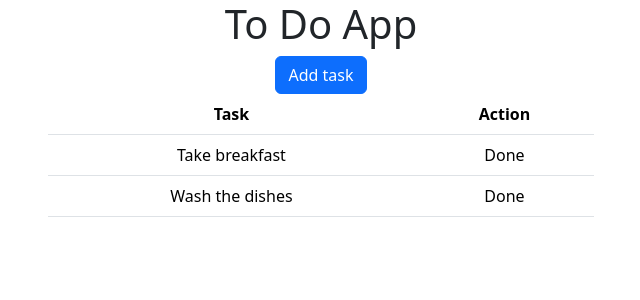
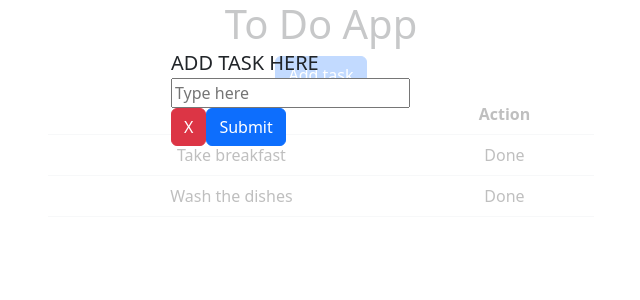
Before and after one commit to veronicapava/ToDo-App-Nextjs, a Next.js app: page / in a window 1280 px wide. Both pictures are taken after a click on the button "Add task". Shown: the top 300 px of the page, without its empty margins (319-959 px from the left). Built offline with nearby package versions, Linux system fonts and the light colour scheme; data requests are answered from the project's data file.

Commit message:
modal is added to add toDos

```diff
--- a/package.json
+++ b/package.json
@@ -13,12 +13,14 @@
     "bootstrap": "^5.3.2",
     "next": "14.0.4",
     "react": "^18",
-    "react-dom": "^18"
+    "react-dom": "^18",
+    "react-modal": "^3.16.1"
   },
   "devDependencies": {
     "@types/node": "^20",
     "@types/react": "^18",
     "@types/react-dom": "^18",
+    "@types/react-modal": "^3.16.3",
     "eslint": "^8",
     "eslint-config-next": "14.0.4",
     "typescript": "^5"
--- a/pages/_app.tsx
+++ b/pages/_app.tsx
@@ -1,6 +1,9 @@
 import '@/styles/globals.css'
 import type { AppProps } from 'next/app'
 import 'bootstrap/dist/css/bootstrap.min.css';
+import Modal from 'react-modal';
+
+Modal.setAppElement('#__next');
 
 export default function App({ Component, pageProps }: AppProps) {
   return <Component {...pageProps} />
--- a/pages/components/AddTask.tsx
+++ b/pages/components/AddTask.tsx
@@ -1,9 +1,62 @@
-
+import { FormEventHandler, useState } from 'react';
+import Modal from 'react-modal';
 
 const AddTask = () => {
+  const [modalIsOpen, setModalIsOpen] = useState(false);
+  const [newTaskValue, setNewTaskValue] = useState<string>("")
+
+  const handleSubmitNewToDo: FormEventHandler<HTMLFormElement> = (e) => {
+    e.preventDefault()
+    setNewTaskValue("")
+  }
+
+  const openModal = () => {
+    setModalIsOpen(true);
+  };
+
+  const closeModal = () => {
+    setModalIsOpen(false);
+  };
   return (
     <div>
-      <button className="btn btn-primary">Add task</button>
+      <button onClick={openModal} className="btn btn-primary">Add task</button>
+
+      <Modal
+        isOpen={modalIsOpen}
+        onRequestClose={closeModal}
+        contentLabel="Modal"
+        className="modal-dialog mx-auto my-5 modal-sm"
+        // overlayClassName="modal-overlay"
+      >
+        <div className="modal-content">
+
+          <div className="modal-body">
+            <form onSubmit={handleSubmitNewToDo}>
+              <div className="modal-header">
+                <h5 className="modal-title">ADD TASK HERE</h5>
+              </div>
+            <div className="modal-actions">
+              <input
+                type="text"
+                onChange={e => setNewTaskValue(e.target.value)}
+                placeholder="Type here"
+                className='input input-bordered w-full'
+              />
+            </div>
+
+            <button type="button" className="btn btn-danger" onClick={closeModal}>
+              X
+            </button>
+
+            <button type="submit" className="btn btn-primary">
+              Submit
+            </button>
+
+          </form>
+          </div>
+
+        </div>
+      </Modal>
     </div>
   )
 }
--- a/pages/components/Task.tsx
+++ b/pages/components/Task.tsx
@@ -7,12 +7,10 @@ interface TaskProps {
 
 const Task: React.FC<TaskProps> = ({task}) => {
   return (
-    <>
-        <tr key={task.id}>
+        <tr>
             <td>{task.text}</td>
             <td>Done</td>
         </tr>
-    </>
   )
 }
 
--- a/pages/components/TodoList.tsx
+++ b/pages/components/TodoList.tsx
@@ -17,7 +17,7 @@ const TodoList: React.FC<TodoListProps> = ({tasks}) => {
           </tr>
         </thead>
         <tbody>
-            {tasks.map(task => (<Task key={task.id} task={task}/>))}
+          {tasks.map((task) => (<Task key={task.id} task={task}/>))}
         </tbody>
       </table>
     </div>
--- a/pages/index.tsx
+++ b/pages/index.tsx
@@ -6,12 +6,15 @@ import { useEffect, useState } from 'react';
 export default function Home() {
       const baseUrl = 'http://localhost:3001'
       const [tasks, setTasks] = useState([]);
-
       useEffect(() => {
         const fetchData = async () => {
-          const response = await fetch(`${baseUrl}/tasks`);
-          const json = await response.json();
-          setTasks(json);
+          try {
+            const response = await fetch(`${baseUrl}/tasks`);
+            const json = await response.json();
+            setTasks(json);
+          } catch (error) {
+            console.error('Error fetching data:', error);
+          }
         };
         fetchData();
       }, []);
--- /dev/null
+++ b/styles/styles.css
@@ -0,0 +1,3 @@
+.modal-overlay {
+    background-color: rgba(0, 0, 0, 0.7);
+  }
```
Also changed, not shown: 1 other file (tests, documents, lock files or other folders).
